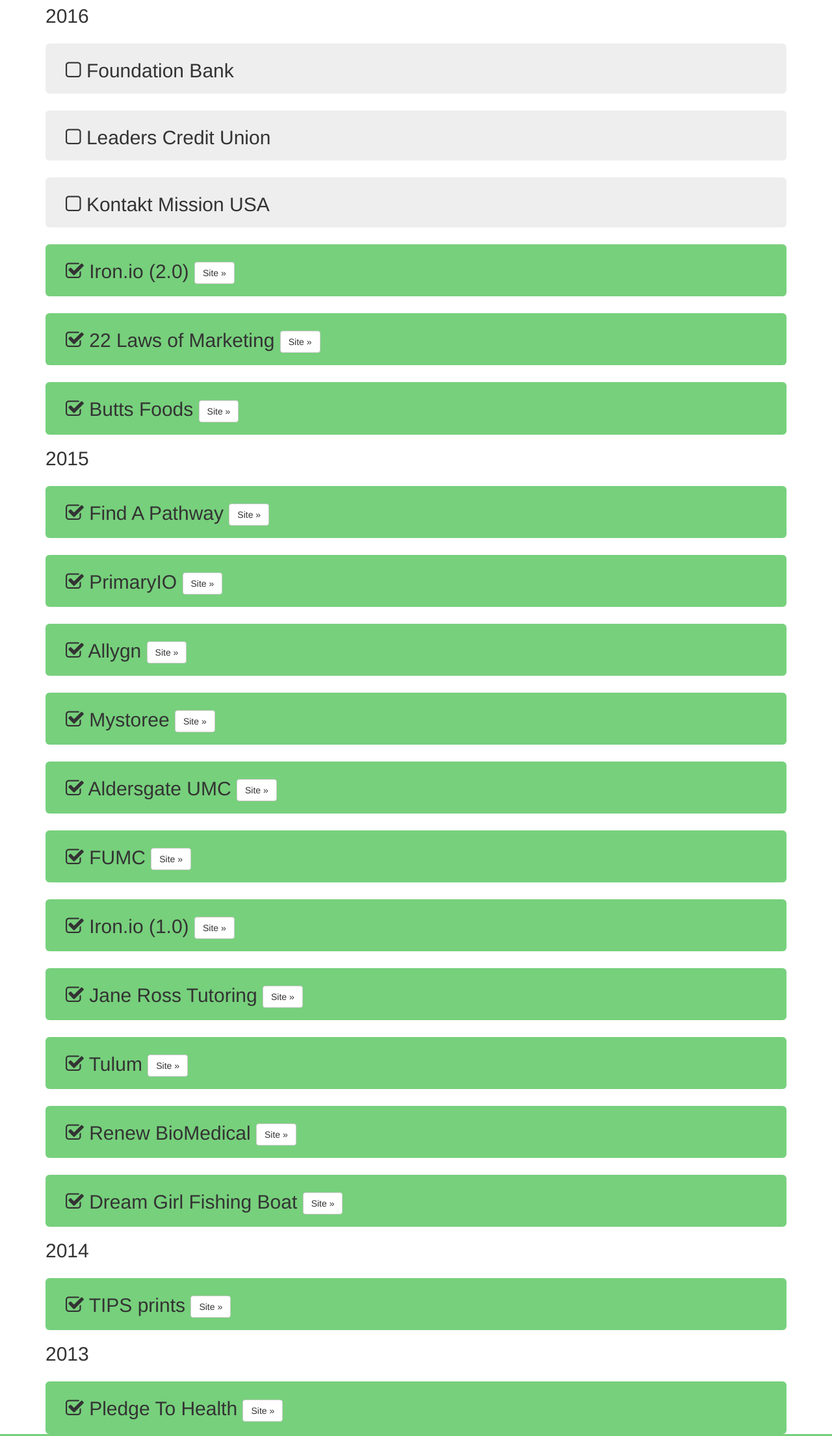
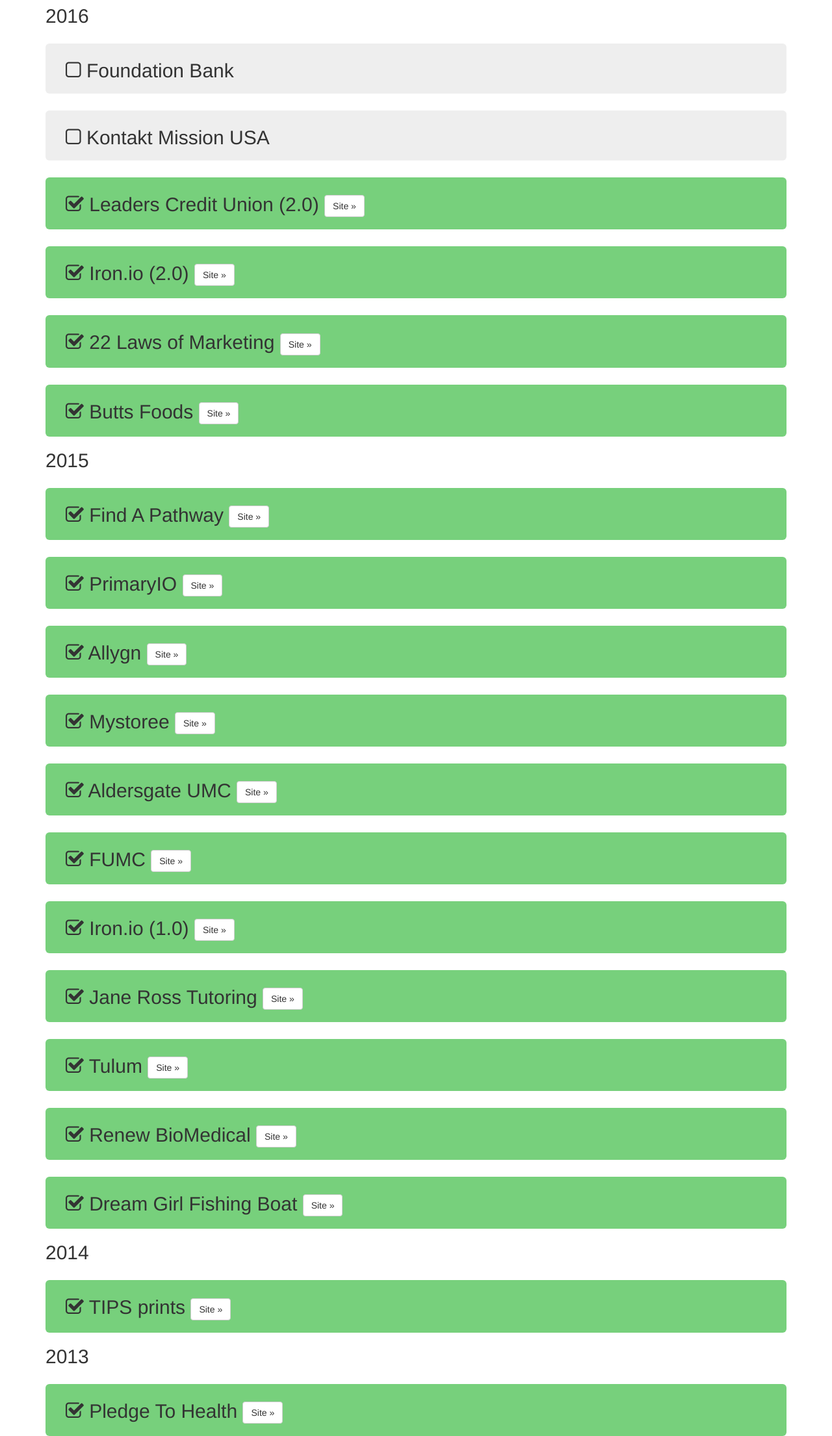
Before and after one commit to chancesmith/chancesmith-site, a PHP site: page /gigs.php in a window 1280 px wide. Shown: the part 287-2497 px from the top of the page at 65% size. Run offline with PHP 8.4, Linux system fonts and the light colour scheme; some libraries are stand-ins or nearby versions.

Commit message:
update gigs

```diff
--- a/gigs.php
+++ b/gigs.php
@@ -33,10 +33,10 @@
         <h2><i class="fa fa-square-o"></i> Foundation Bank</h2>
       </div>
       <div class="jumbotron pms">
-        <h2><i class="fa fa-square-o"></i> Leaders Credit Union</h2>
+        <h2><i class="fa fa-square-o"></i> Kontakt Mission USA</h2>
       </div>
-      <div class="jumbotron pms">
-        <h2><i class="fa fa-square-o"></i> Kontakt Mission USA</h2>
+      <div class="jumbotron pms bucketListDone">
+        <h2><i class="fa fa-check-square-o"></i> Leaders Credit Union (2.0) <a class="btn btn-md btn-default" href="http://leaderscu.com" role="button">Site &raquo;</a></h2>
       </div>
       <div class="jumbotron pms bucketListDone">
         <h2><i class="fa fa-check-square-o"></i> Iron.io (2.0) <a class="btn btn-md btn-default" href="http://iron.io" role="button">Site &raquo;</a></h2>
```
